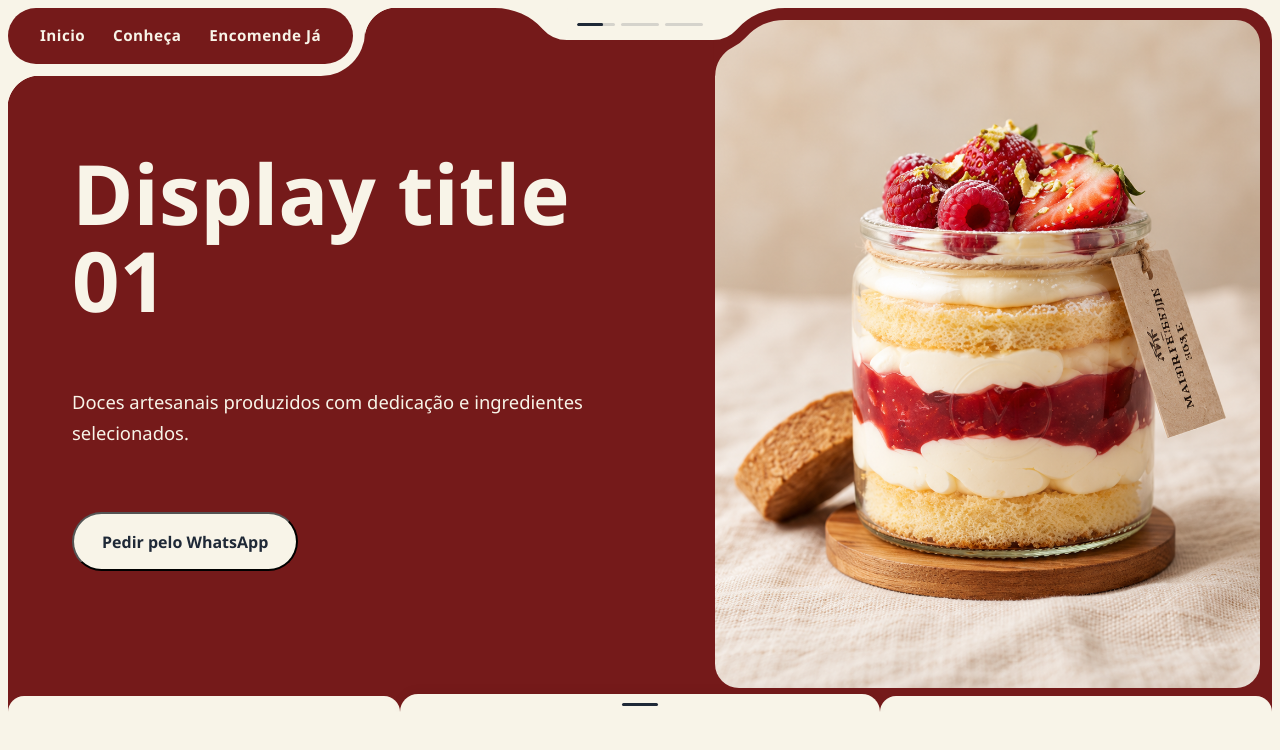
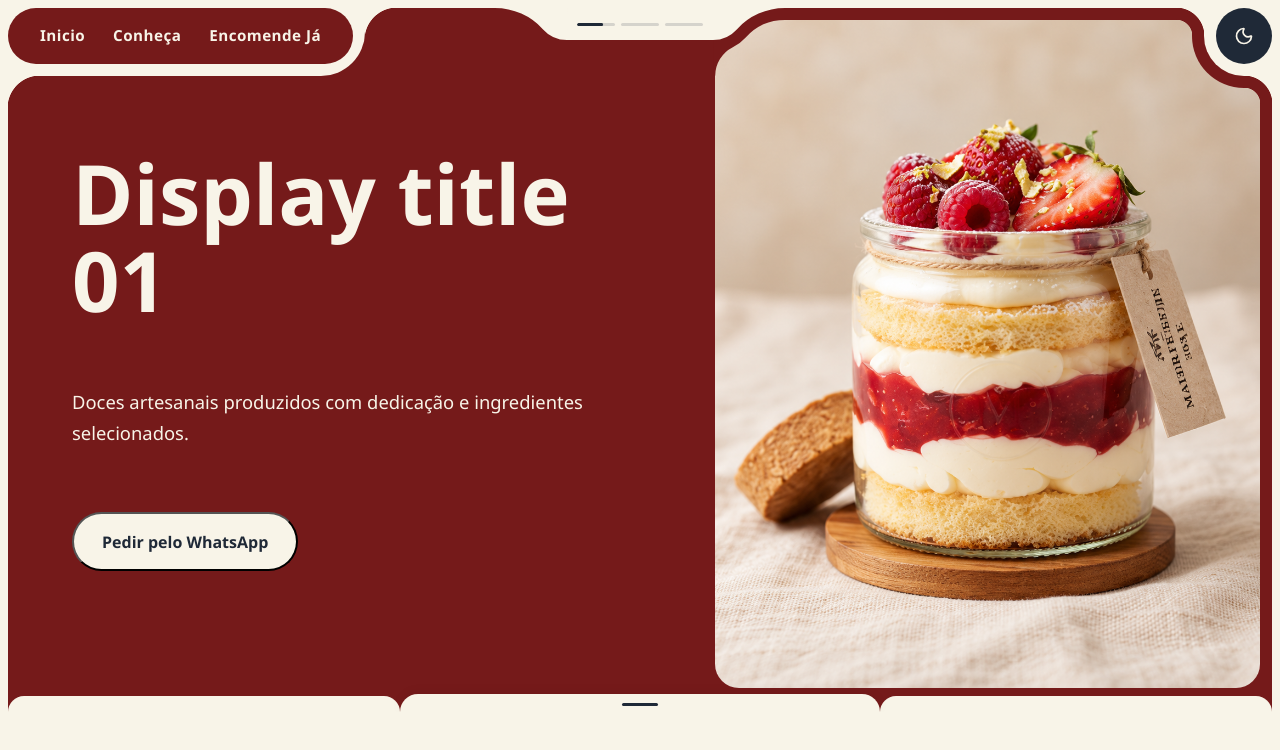
Before and after one commit to devitor-oliveira/lp-conf, a React (Vite) app: page / in a window 1280 px wide. Shown: the top 750 px of the page. Built offline with nearby package versions, Linux system fonts and the light colour scheme.

Commit message:
feat: adicionar alternador de tema com lógica de persistência e estilos; atualizar componentes relacionados

```diff
--- a/index.html
+++ b/index.html
@@ -46,6 +46,22 @@
     />
     <meta name="theme-color" content="#101412" />
     <link rel="icon" type="image/svg+xml" href="/favicon.svg" />
+    <script>
+      (() => {
+        try {
+          const saved = localStorage.getItem("lp-conf-theme");
+          const theme =
+            saved === "dark" || saved === "light"
+              ? saved
+              : window.matchMedia("(prefers-color-scheme: dark)").matches
+                ? "dark"
+                : "light";
+          if (theme === "dark") {
+            document.documentElement.setAttribute("data-theme", "dark");
+          }
+        } catch {}
+      })();
+    </script>
   </head>
   <body>
     <div id="root"></div>
--- a/src/App.tsx
+++ b/src/App.tsx
@@ -1,6 +1,7 @@
 import { MotionConfig } from "motion/react";
 import { useEffect, useRef, useState } from "react";
 import { Header } from "@/components/Header/Header";
+import { ThemeToggle } from "@/components/ThemeToggle";
 import { Hero } from "@/sections/Hero";
 import styles from "./App.module.scss";
 
@@ -40,6 +41,7 @@ export function App() {
   return (
     <MotionConfig>
       <Header navBgColor={headerNavBg} />
+      <ThemeToggle />
       <main className={styles.main} id="conteudo" tabIndex={-1}>
         <Hero
           heroRef={heroSectionRef}
--- a/src/components/Carrosel/Carrosel.module.scss
+++ b/src/components/Carrosel/Carrosel.module.scss
@@ -78,6 +78,17 @@
   transition: color 0.6s cubic-bezier(0.22, 1, 0.36, 1);
 }
 
+.themeToggleCollar {
+  position: absolute;
+  top: 0;
+  right: 0;
+  width: 80px;
+  height: 80px;
+  z-index: 10;
+  pointer-events: none;
+  transition: background-color 0.6s cubic-bezier(0.22, 1, 0.36, 1);
+}
+
 .canvas {
   flex: 0 0 var(--canvas-width, 45%);
   max-width: var(--canvas-width, 45%);
@@ -115,7 +126,8 @@
 }
 
 @media (max-width: 900px) {
-  .imageNotchCollar {
+  .imageNotchCollar,
+  .themeToggleCollar {
     display: none;
   }
 
--- a/src/components/Carrosel/Carrosel.tsx
+++ b/src/components/Carrosel/Carrosel.tsx
@@ -9,7 +9,7 @@ import type React from "react";
 import { useEffect, useLayoutEffect, useMemo, useRef, useState } from "react";
 
 import styles from "@/components/Carrosel/Carrosel.module.scss";
-import { generateConcentricCollarSvgPath } from "@/components/Notch";
+import { generateConcentricCollarSvgPath, NotchContainer } from "@/components/Notch";
 import { SLIDES } from "@/utils/mockdata";
 import CarroselDock from "./CarroselDock/CarroselDock";
 import CarroselProgress from "./CarroselProgress/CarroselProgress";
@@ -223,6 +223,18 @@ export function Carrosel({
           onMouseMove={handleCanvasMouseMove}
           onMouseLeave={handleCanvasMouseLeave}
         >
+          <NotchContainer
+            as="div"
+            placement="top-right"
+            radius={52}
+            filletSize={16}
+            offsetX={CANVAS_EDGE_INSET}
+            offsetY={CANVAS_EDGE_INSET}
+            color={collarColor}
+            className={styles.themeToggleCollar}
+            aria-hidden="true"
+          />
+
           <div className={styles.canvasFrame}>
             <motion.div className={styles.parallaxLayer} style={{ x: smoothX, y: smoothY }}>
               <AnimatePresence>
--- /dev/null
+++ b/src/components/ThemeToggle/ThemeToggle.module.scss
@@ -0,0 +1,48 @@
+.toggleContainer {
+  --toggle-size: 56px;
+  --toggle-inner-radius: 28px;
+  --toggle-pad-outer: 12px;
+
+  position: absolute;
+  top: 0;
+  right: 0;
+  z-index: 30;
+  padding: var(--layout-stage-margin) var(--layout-stage-margin) var(--toggle-pad-outer)
+    var(--toggle-pad-outer);
+}
+
+.toggleButton {
+  display: inline-flex;
+  align-items: center;
+  justify-content: center;
+  width: var(--pill-height, var(--toggle-size, 56px));
+  height: var(--pill-height, var(--toggle-size, 56px));
+  padding: 0;
+  border-radius: 50%;
+  border: none;
+  background-color: var(--color-text);
+  color: var(--color-background);
+  cursor: pointer;
+  box-shadow: none;
+  transition: background-color 0.4s ease, color 0.4s ease;
+
+  &:focus-visible {
+    outline: 2px solid var(--color-accent);
+    outline-offset: 4px;
+  }
+}
+
+.iconWrapper {
+  display: inline-flex;
+  align-items: center;
+  justify-content: center;
+  line-height: 0;
+}
+
+@media (max-width: 900px) {
+  .toggleContainer {
+    --toggle-size: 44px;
+    --toggle-inner-radius: 22px;
+    --toggle-pad-outer: 8px;
+  }
+}
--- /dev/null
+++ b/src/components/ThemeToggle/ThemeToggle.tsx
@@ -0,0 +1,169 @@
+import { Moon, Sun } from "lucide-react";
+import { AnimatePresence, motion } from "motion/react";
+import { useEffect, useState } from "react";
+import { type ConcentricNotchConfig, NotchContainer } from "@/components/Notch";
+import styles from "./ThemeToggle.module.scss";
+
+export type ThemeMode = "light" | "dark";
+
+const THEME_STORAGE_KEY = "lp-conf-theme";
+
+function resolveInitialTheme(): ThemeMode {
+  if (typeof window === "undefined") {
+    return "light";
+  }
+
+  try {
+    const saved = window.localStorage.getItem(THEME_STORAGE_KEY);
+    if (saved === "dark" || saved === "light") {
+      return saved;
+    }
+  } catch {
+    // Ignora restrições de armazenamento privado
+  }
+
+  if (document.documentElement.getAttribute("data-theme") === "dark") {
+    return "dark";
+  }
+
+  return window.matchMedia("(prefers-color-scheme: dark)").matches ? "dark" : "light";
+}
+
+function applyDocumentTheme(theme: ThemeMode): void {
+  if (typeof document === "undefined") return;
+  if (theme === "dark") {
+    document.documentElement.setAttribute("data-theme", "dark");
+  } else {
+    document.documentElement.removeAttribute("data-theme");
+  }
+}
+
+export interface ThemeToggleProps {
+  /** Classe CSS adicional opcional para o container entalhado */
+  className?: string;
+  /** Raio externo explícito (usado quando em modo manual, ex.: Sandbox) */
+  radius?: number | string;
+  /** Tamanho do filete côncavo explícito (usado quando em modo manual) */
+  filletSize?: number | string;
+  /** Configuração concêntrica customizada opcional */
+  concentric?: ConcentricNotchConfig;
+  /** Margem/offset horizontal em relação à seção adjacente (padrão: --layout-stage-margin) */
+  offsetX?: number | string;
+  /** Margem/offset vertical em relação à seção adjacente (padrão: --layout-stage-margin) */
+  offsetY?: number | string;
+  /** Sombra opcional compatível com contornos côncavos */
+  dropShadow?: string;
+  /** Callback opcional disparado ao alternar o tema */
+  onThemeChange?: (theme: ThemeMode) => void;
+}
+
+export function ThemeToggle({
+  className,
+  radius,
+  filletSize,
+  concentric,
+  offsetX = "var(--layout-stage-margin)",
+  offsetY = "var(--layout-stage-margin)",
+  dropShadow,
+  onThemeChange,
+}: ThemeToggleProps) {
+  const [theme, setTheme] = useState<ThemeMode>(resolveInitialTheme);
+
+  useEffect(() => {
+    applyDocumentTheme(theme);
+  }, [theme]);
+
+  useEffect(() => {
+    if (typeof window === "undefined") return;
+
+    const mediaQuery = window.matchMedia("(prefers-color-scheme: dark)");
+    const handleSystemChange = (event: MediaQueryListEvent) => {
+      try {
+        const hasManualPreference = window.localStorage.getItem(THEME_STORAGE_KEY);
+        if (hasManualPreference === "dark" || hasManualPreference === "light") {
+          return;
+        }
+      } catch {
+        // Segue preferência do sistema caso localStorage esteja indisponível
+      }
+      const nextTheme: ThemeMode = event.matches ? "dark" : "light";
+      setTheme(nextTheme);
+      onThemeChange?.(nextTheme);
+    };
+
+    mediaQuery.addEventListener("change", handleSystemChange);
+    return () => mediaQuery.removeEventListener("change", handleSystemChange);
+  }, [onThemeChange]);
+
+  const handleToggle = () => {
+    const nextTheme: ThemeMode = theme === "light" ? "dark" : "light";
+    setTheme(nextTheme);
+    try {
+      window.localStorage.setItem(THEME_STORAGE_KEY, nextTheme);
+    } catch {
+      // Ignora erros de quota/privacidade no localStorage
+    }
+    onThemeChange?.(nextTheme);
+  };
+
+  const resolvedConcentric: ConcentricNotchConfig | undefined =
+    radius !== undefined || filletSize !== undefined
+      ? concentric
+      : (concentric ?? {
+          innerRadius: "var(--toggle-inner-radius, 28px)",
+          paddingOuter: "var(--toggle-pad-outer, 12px)",
+          paddingInner: offsetX,
+        });
+
+  const composedClassName = [styles.toggleContainer, className].filter(Boolean).join(" ");
+  const actionLabel = theme === "light" ? "Alternar para tema escuro" : "Alternar para tema claro";
+
+  return (
+    <NotchContainer
+      as="aside"
+      placement="top-right"
+      aria-label="Preferência de tema"
+      className={composedClassName}
+      radius={radius}
+      filletSize={filletSize}
+      concentric={resolvedConcentric}
+      offsetX={offsetX}
+      offsetY={offsetY}
+      dropShadow={dropShadow}
+    >
+      <motion.button
+        type="button"
+        className={styles.toggleButton}
+        onClick={handleToggle}
+        whileHover={{ scale: 1.07 }}
+        whileTap={{ scale: 0.92 }}
+        transition={{ type: "spring", stiffness: 450, damping: 20 }}
+        aria-label={actionLabel}
+        title={actionLabel}
+      >
+        <AnimatePresence mode="wait" initial={false}>
+          <motion.span
+            key={theme}
+            className={styles.iconWrapper}
+            initial={{ rotate: -90, scale: 0.35, opacity: 0 }}
+            animate={{ rotate: 0, scale: 1, opacity: 1 }}
+            exit={{ rotate: 90, scale: 0.35, opacity: 0 }}
+            transition={{
+              type: "spring",
+              stiffness: 340,
+              damping: 20,
+            }}
+          >
+            {theme === "light" ? (
+              <Moon size={20} aria-hidden="true" />
+            ) : (
+              <Sun size={20} aria-hidden="true" />
+            )}
+          </motion.span>
+        </AnimatePresence>
+      </motion.button>
+    </NotchContainer>
+  );
+}
+
+export default ThemeToggle;
--- /dev/null
+++ b/src/components/ThemeToggle/index.ts
@@ -0,0 +1 @@
+export { default, type ThemeMode, ThemeToggle, type ThemeToggleProps } from "./ThemeToggle";
--- a/src/styles/globals.scss
+++ b/src/styles/globals.scss
@@ -23,6 +23,7 @@ body {
   font-family: "Segoe UI", system-ui, sans-serif;
   line-height: 1.65;
   -webkit-font-smoothing: antialiased;
+  transition: background-color 0.4s ease, color 0.4s ease;
 }
 
 ::selection {
```
Also changed, not shown: sandbox.html (+16 -0 lines), src/components/Sandbox/SandboxApp.tsx (+13 -36 lines).
